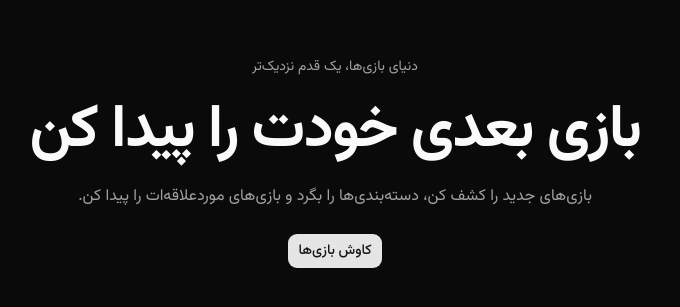
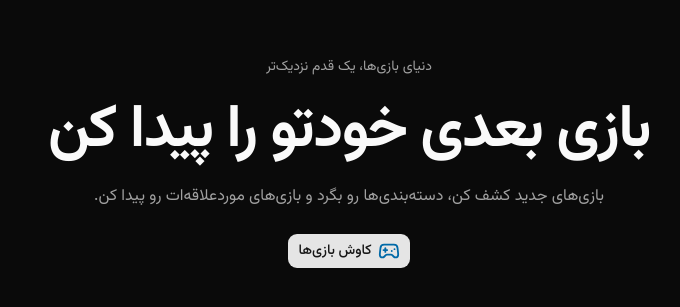
Before and after one commit to rahmaniali-ir/lifelands-explorer, a Next.js app: page / in a window 1280 px wide. Shown: the part 157-464 px from the top of the page, without its empty margins (375-1055 px from the left). Built offline with nearby package versions, Linux system fonts and the light colour scheme.

Commit message:
Update landing page & readme

```diff
--- a/app/page.tsx
+++ b/app/page.tsx
@@ -1,5 +1,6 @@
 import Link from "next/link"
 import { Button } from "@/components/ui/button"
+import { Gamepad2Icon } from "lucide-react"
 
 export default function HomePage() {
   return (
@@ -9,18 +10,24 @@ export default function HomePage() {
       </p>
 
       <h1 className="text-4xl font-bold tracking-tight sm:text-6xl">
-        بازی بعدی خودت را پیدا کن
+        بازی بعدی خودتو را پیدا کن
       </h1>
 
       <p className="max-w-xl text-muted-foreground">
-        بازی‌های جدید را کشف کن، دسته‌بندی‌ها را بگرد و بازی‌های موردعلاقه‌ات را
+        بازی‌های جدید کشف کن، دسته‌بندی‌ها رو بگرد و بازی‌های موردعلاقه‌ات رو
         پیدا کن.
       </p>
 
       <Button
         size="lg"
         nativeButton={false}
-        render={<Link href="/games">کاوش بازی‌ها</Link>}
+        className="group/explore"
+        render={
+          <Link href="/games">
+            <Gamepad2Icon className="size-5.5 overflow-visible text-sky-700 transition-all group-hover/explore:scale-120" />
+            <span>کاوش بازی‌ها</span>
+          </Link>
+        }
       />
     </main>
   )
```
Also changed, not shown: 1 other file (tests, documents, lock files or other folders).
